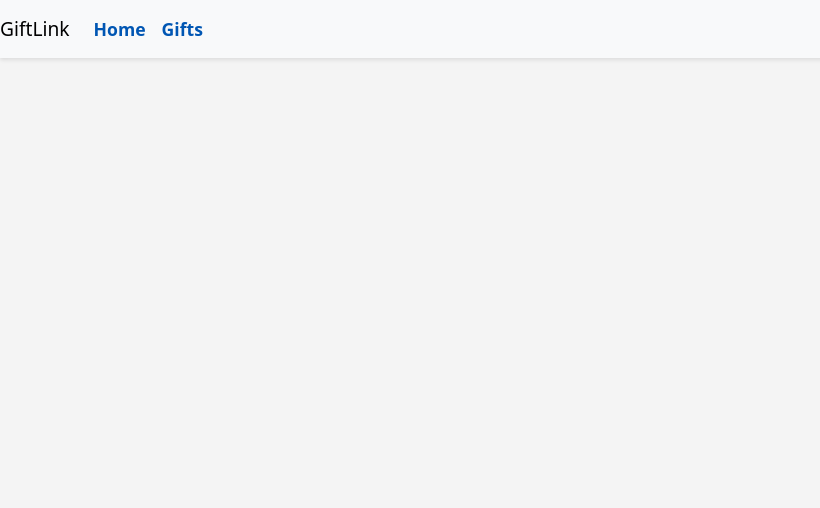
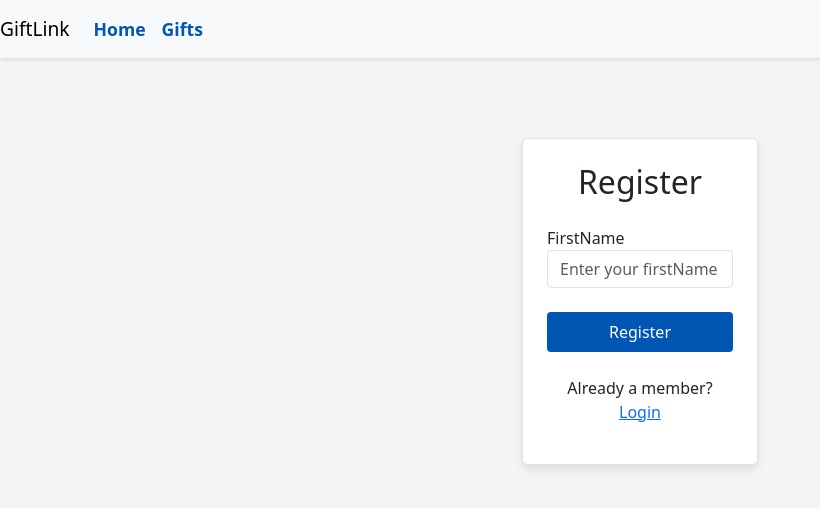
Before and after one commit to ekaterinaekaterinicheva/fullstack-capstone-project, a React (Create React App) app in the folder giftlink-frontend/: page /app/register in a window 1280 px wide. Before the commit this address had no page. Shown: the top 508 px of the page, without its empty margins (0-820 px from the left). Built offline with nearby package versions, Linux system fonts and the light colour scheme.

Commit message:
Create routes in App.js

```diff
--- a/giftlink-frontend/src/App.js
+++ b/giftlink-frontend/src/App.js
@@ -1,22 +1,25 @@
 import React from 'react';
 import { Routes, Route, useNavigate } from 'react-router-dom';
 import MainPage from './components/MainPage/MainPage';
+import LoginPage from './components/LoginPage/LoginPage';
+import RegisterPage from './components/RegisterPage/RegisterPage';
 import 'bootstrap/dist/css/bootstrap.min.css';
 import './App.css';
 import Navbar from './components/Navbar/Navbar';
 
 function App() {
-
+  const navigate = useNavigate();
   return (
     <>
         <Navbar/>
         <Routes>
-          {/* the final code will not pass the products to every page, but each page will call the server API */}
+          {/* Each page will call the server API */}
           <Route path="/" element={<MainPage />} />
           <Route path="/app" element={<MainPage />} />
+          <Route path="/app/login" element={<LoginPage/>} />
+          <Route path="/app/register" element={<RegisterPage />} />
         </Routes>
         </>
   );
 }
-
 export default App;
```
